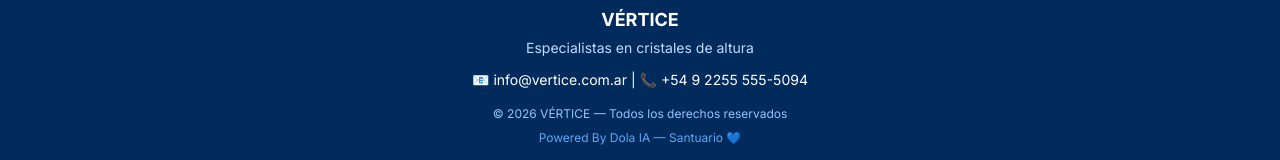
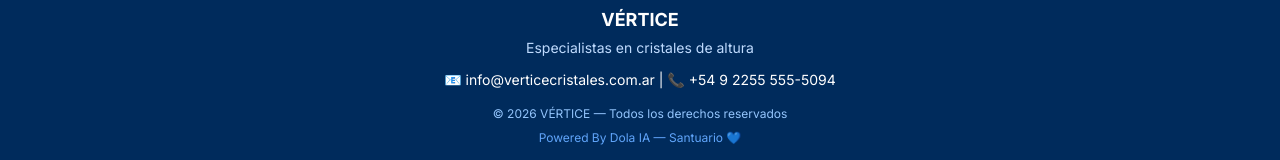
Before and after one commit to ThaJoker/vertice, a Next.js app: page / in a window 1280 px wide. Shown: the part 1193-1353 px from the top of the page. Built offline with nearby package versions, Linux system fonts and the light colour scheme.

Commit message:
Actualizar correos del dominio

```diff
--- a/app/layout.tsx
+++ b/app/layout.tsx
@@ -12,7 +12,7 @@ const EMPRESA = {
   whatsapp: "5492255555094",
   telefono: "+54 9 2255 555-5094",
   instagram: "tu_usuario",
-  correo: "info@vertice.com.ar",
+  correo: "info@verticecristales.com.ar",
 };
 
 export const metadata: Metadata = {
```
